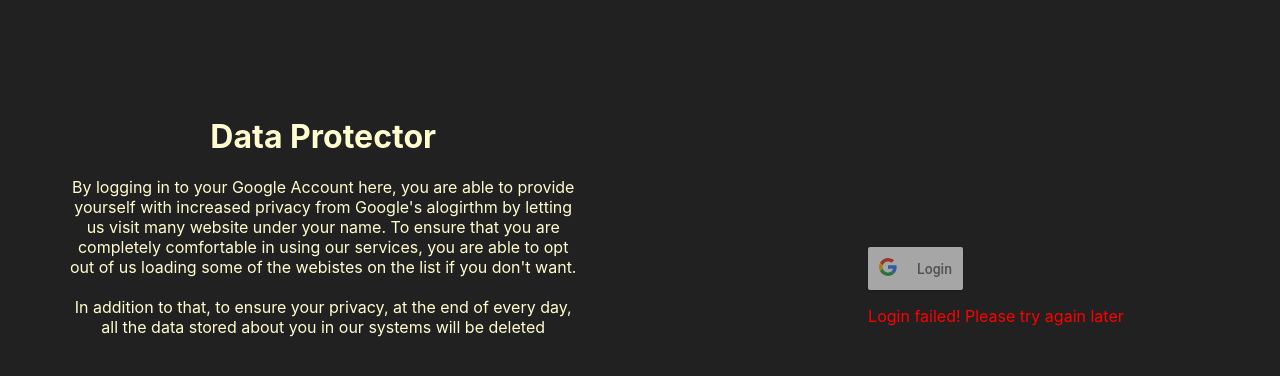
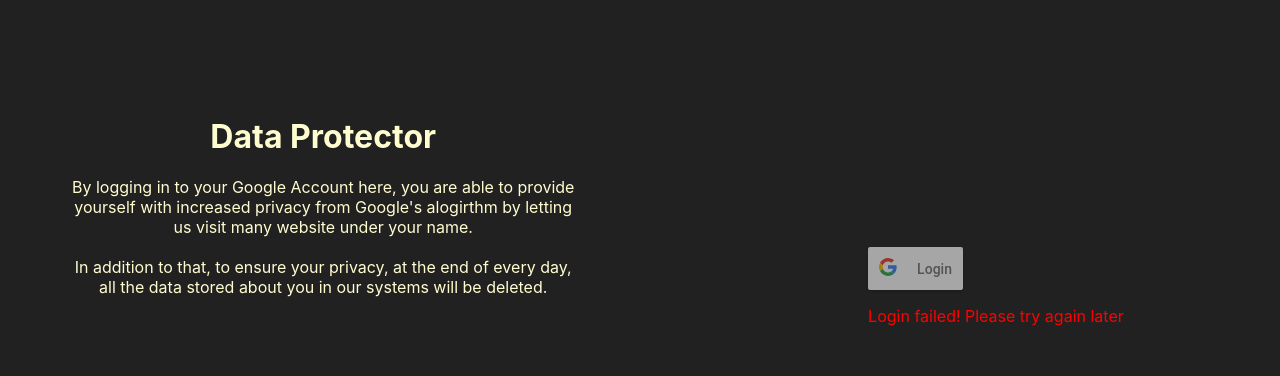
Before and after one commit to NimrodShefi/Anti-Google-Data-Collection-Coursework-University-Year-3, a React (Create React App) app in the folder front_end/: page / in a window 1280 px wide. Shown: the top 376 px of the page. Built offline with nearby package versions, Linux system fonts and the light colour scheme.

Commit message:
updating the text on the login page, becuase it explained a feature that was not yet implemented. Therefore, it should not yet be there

```diff
--- a/front_end/src/components/Login.js
+++ b/front_end/src/components/Login.js
@@ -51,11 +51,9 @@ export class Login extends Component {
                         <h1>Data Protector</h1>
                         <p>By logging in to your Google Account here, you are able to provide yourself with increased privacy
                             from Google's alogirthm by letting us visit many website under your name.
-                            To ensure that you are completely comfortable in using our services,
-                            you are able to opt out of us loading some of the webistes on the list if you don't want.
                             <br /><br />
                             In addition to that, to ensure your privacy, at the end of every day,
-                            all the data stored about you in our systems will be deleted</p>
+                            all the data stored about you in our systems will be deleted.</p>
                     </div>
 
                     <div id='appLogin' aria-label='login section'>
```
